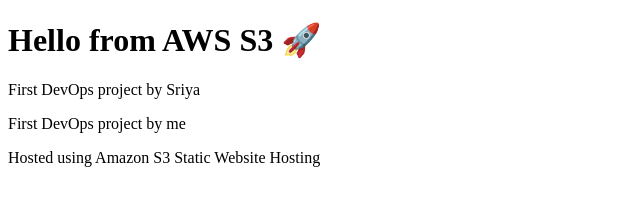
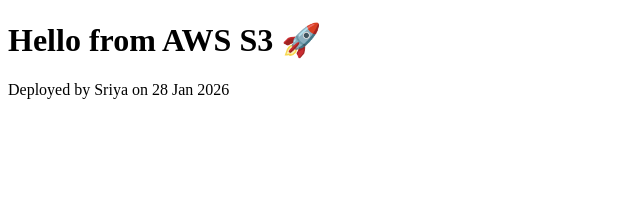
Before and after one commit to sriyacasula19/my-s3-website, a plain HTML site: page index.html in a window 1280 px wide. Shown: the whole page, without its empty margins (0-640 px from the left). Drawn offline with Linux system fonts and the light colour scheme.

Commit message:
Update index.html

```diff
--- a/index.html
+++ b/index.html
@@ -5,8 +5,6 @@
 </head>
 <body>
   <h1>Hello from AWS S3 🚀</h1>
-  <p>First DevOps project by Sriya</p>
-  <p>First DevOps project by me</p>
-  <p>Hosted using Amazon S3 Static Website Hosting</p>
+  <p>Deployed by Sriya on 28 Jan 2026</p>
 </body>
 </html>
```
